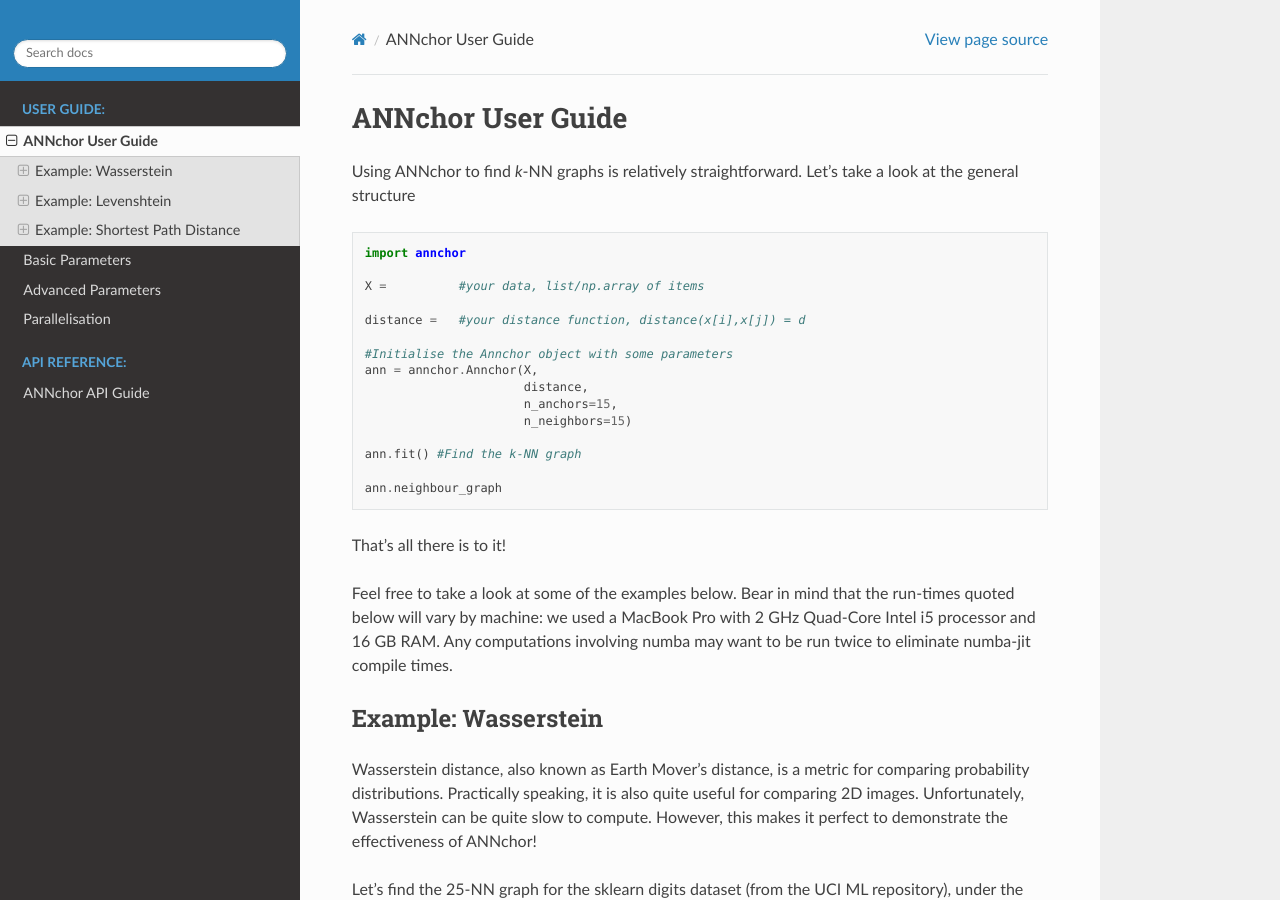
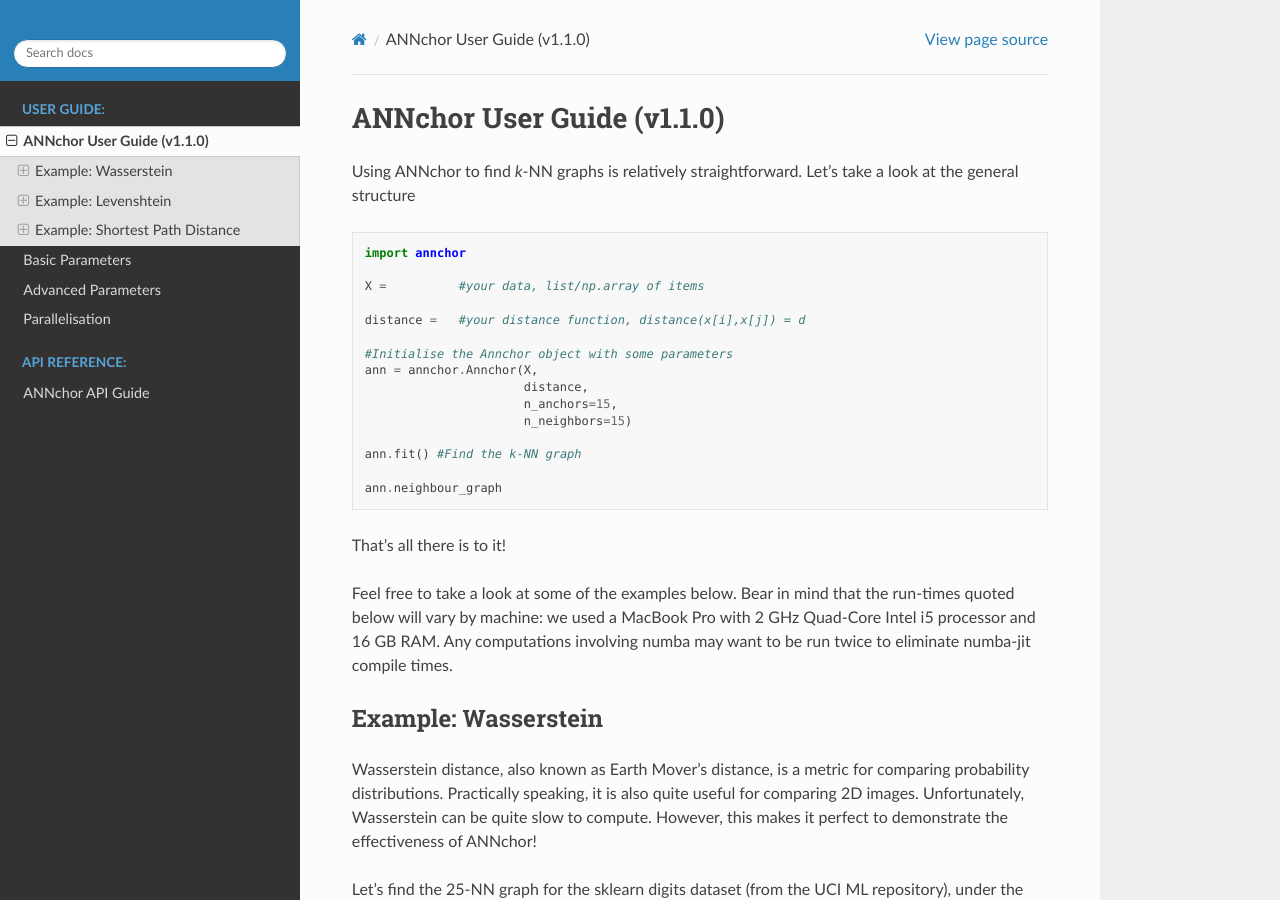
Before and after one commit to gchq/annchor, a Sphinx documentation site: the page built from doc/user_guide.rst, in a window 1280 px wide and 900 px high. Built offline with Sphinx 7.4.7 and the Read the Docs theme 2.0.0, drawn with Linux system fonts in a browser that asks for light colours.

Commit message:
Updating docs

```diff
--- a/doc/user_guide.rst
+++ b/doc/user_guide.rst
@@ -1,5 +1,5 @@
-ANNchor User Guide
-==================
+ANNchor User Guide (v1.1.0)
+===========================
 
 Using ANNchor to find *k*\-NN graphs is relatively straightforward.
 Let's take a look at the general structure
```
Also changed, not shown: 10 other files.
